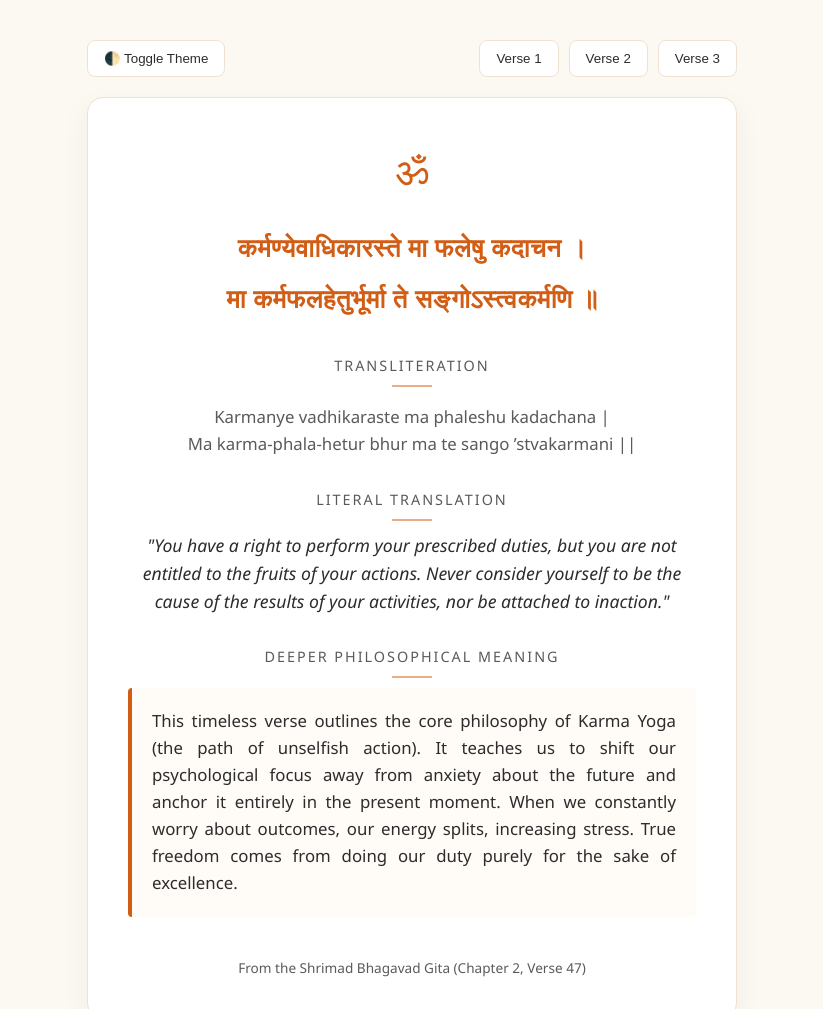
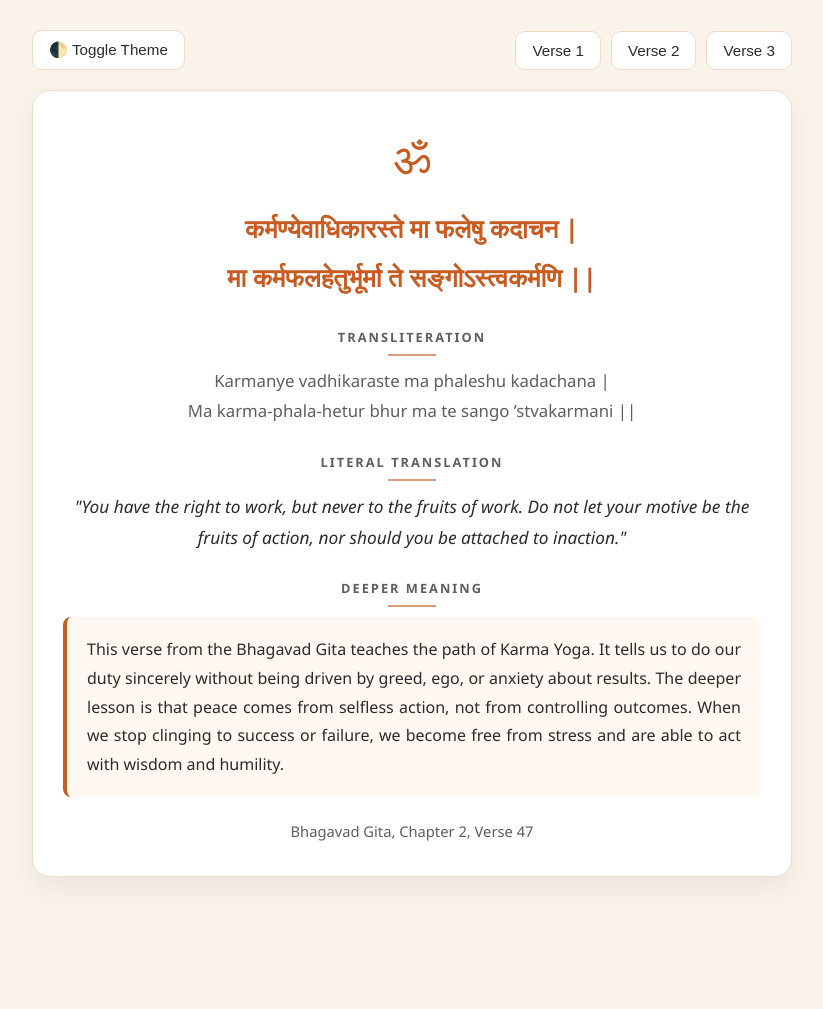
Before and after one commit to Hgoyal701/sanskrit-shloka, a plain HTML site: page index (4).html in a window 1280 px wide. Shown: the top 1009 px of the page, without its empty margins (228-1051 px from the left). After the commit the page ends 907 px from the top, so only its background shows below. Drawn offline with Linux system fonts and the light colour scheme.

Commit message:
Update index (4).html

```diff
--- a/index (4).html
+++ b/index (4).html
@@ -1,62 +1,70 @@
 <!DOCTYPE html>
 <html lang="en">
 <head>
-    <meta charset="UTF-8">
-    <meta name="viewport" content="width=device-width, initial-scale=1.0">
-    <title>Sanskrit Shlokas & Deeper Meanings</title>
+  <meta charset="UTF-8" />
+  <meta name="viewport" content="width=device-width, initial-scale=1.0" />
+  <title>Sanskrit Shloka Meaning</title>
   <style>
     :root {
-            --bg-color: #fcf8f2;
+      --bg-color: #f9f3eb;
       --card-bg: #ffffff;
-            --primary-color: #d25d14; /* Deep Saffron */
-            --text-dark: #2c2c2c;
-            --text-muted: #5a5a5a;
-            --border-color: #f0e2d3;
-            --highlight-bg: #fffbf7;
+      --primary-color: #c75b20;
+      --text-dark: #2b2b2b;
+      --text-muted: #5e5e5e;
+      --border-color: #eedcc9;
+      --highlight-bg: #fff8f2;
     }
 
     [data-theme="dark"] {
       --bg-color: #121212;
       --card-bg: #1e1e1e;
-            --primary-color: #ff7b29;
-            --text-dark: #e0e0e0;
-            --text-muted: #a0a0a0;
-            --border-color: #333333;
-            --highlight-bg: #261c15;
+      --primary-color: #ff9a57;
+      --text-dark: #f1f1f1;
+      --text-muted: #bdbdbd;
+      --border-color: #3a3a3a;
+      --highlight-bg: #261d19;
+    }
+
+    * {
+      box-sizing: border-box;
     }
 
     body {
-            font-family: 'Segoe UI', Tahoma, Geneva, Verdana, sans-serif;
-            background-color: var(--bg-color);
-            color: var(--text-dark);
       margin: 0;
-            padding: 40px 20px;
+      min-height: 100vh;
       display: flex;
-            flex-direction: column;
       justify-content: center;
       align-items: center;
-            min-height: 100vh;
-            line-height: 1.6;
-            transition: background-color 0.3s, color 0.3s;
+      background: var(--bg-color);
+      color: var(--text-dark);
+      font-family: "Segoe UI", Tahoma, Geneva, Verdana, sans-serif;
+      padding: 30px 20px;
+      transition: background 0.3s ease, color 0.3s ease;
+    }
+
+    .wrapper {
+      width: 100%;
+      max-width: 760px;
     }
 
     .controls {
       display: flex;
       justify-content: space-between;
-            max-width: 650px;
-            width: 100%;
+      align-items: center;
+      gap: 12px;
       margin-bottom: 20px;
+      flex-wrap: wrap;
     }
 
     .theme-btn, .nav-btn {
       background: var(--card-bg);
+      color: var(--text-dark);
       border: 1px solid var(--border-color);
-            color: var(--text-dark);
+      border-radius: 10px;
       padding: 10px 16px;
-            border-radius: 8px;
+      font-size: 0.95rem;
       cursor: pointer;
-            font-weight: 500;
-            transition: all 0.2s;
+      transition: 0.2s ease;
     }
 
     .theme-btn:hover, .nav-btn:hover {
@@ -64,88 +72,99 @@
       color: var(--primary-color);
     }
 
-        .shloka-nav {
+    .nav-btns {
       display: flex;
       gap: 10px;
+      flex-wrap: wrap;
     }
 
     .container {
-            max-width: 650px;
-            width: 100%;
       background: var(--card-bg);
-            padding: 40px;
-            border-radius: 16px;
-            box-shadow: 0 10px 30px rgba(0, 0, 0, 0.05);
       border: 1px solid var(--border-color);
-            text-align: center;
-            box-sizing: border-box;
+      border-radius: 18px;
+      padding: 35px 30px;
+      box-shadow: 0 12px 30px rgba(0, 0, 0, 0.06);
     }
 
     .decorative-icon {
-            font-size: 2.5rem;
+      text-align: center;
+      font-size: 2.8rem;
       color: var(--primary-color);
-            margin-bottom: 20px;
+      margin-bottom: 18px;
     }
 
     .shloka {
-            font-size: 1.6rem;
-            font-weight: 600;
+      font-size: clamp(1.5rem, 2vw, 2.1rem);
+      font-weight: 700;
       color: var(--primary-color);
-            margin-bottom: 30px;
-            line-height: 2;
-            letter-spacing: 0.5px;
       white-space: pre-line;
+      line-height: 1.9;
+      text-align: center;
+      margin-bottom: 24px;
     }
 
     .section-title {
-            font-size: 0.9rem;
+      font-size: 0.8rem;
+      letter-spacing: 2px;
       text-transform: uppercase;
-            letter-spacing: 2px;
       color: var(--text-muted);
-            margin-top: 30px;
+      margin-top: 26px;
       margin-bottom: 10px;
-            position: relative;
+      text-align: center;
+      font-weight: 600;
     }
 
     .section-title::after {
-            content: '';
+      content: "";
       display: block;
-            width: 40px;
+      width: 48px;
       height: 2px;
-            background-color: var(--primary-color);
-            margin: 8px auto 0 auto;
-            opacity: 0.5;
+      background: var(--primary-color);
+      margin: 8px auto 0;
+      opacity: 0.6;
+    }
+
+    .transliteration {
+      font-size: 1.05rem;
+      color: var(--text-muted);
+      text-align: center;
+      line-height: 1.8;
+      margin-bottom: 10px;
     }
 
     .translation {
-            font-size: 1.1rem;
+      font-size: 1.08rem;
       font-style: italic;
+      text-align: center;
       color: var(--text-dark);
-            margin-bottom: 25px;
+      margin-bottom: 18px;
+      line-height: 1.8;
     }
 
-        .deeper-meaning {
-            font-size: 1.05rem;
+    .meaning {
+      background: var(--highlight-bg);
+      border-left: 4px solid var(--primary-color);
+      padding: 18px 20px;
+      border-radius: 8px;
+      text-align: justify;
+      line-height: 1.8;
       color: var(--text-dark);
-            text-align: justify;
-            background-color: var(--highlight-bg);
-            padding: 20px;
-            border-left: 4px solid var(--primary-color);
-            border-radius: 4px;
     }
 
-        footer {
-            margin-top: 40px;
-            font-size: 0.85rem;
+    .source {
+      text-align: center;
+      margin-top: 24px;
+      font-size: 0.92rem;
       color: var(--text-muted);
     }
   </style>
 </head>
 <body>
-
+  <div class="wrapper">
     <div class="controls">
       <button class="theme-btn" id="themeToggle">🌓 Toggle Theme</button>
-        <div class="shloka-nav">
+
+      <div class="nav-btns">
         <button class="nav-btn" onclick="showShloka(0)">Verse 1</button>
         <button class="nav-btn" onclick="showShloka(1)">Verse 2</button>
         <button class="nav-btn" onclick="showShloka(2)">Verse 3</button>
@@ -158,60 +177,59 @@
       <div class="shloka" id="shlokaText"></div>
 
       <div class="section-title">Transliteration</div>
-        <p id="transliterationText" style="font-size: 1.05rem; color: var(--text-muted);"></p>
+      <div class="transliteration" id="transliterationText"></div>
 
       <div class="section-title">Literal Translation</div>
       <div class="translation" id="translationText"></div>
 
-        <div class="section-title">Deeper Philosophical Meaning</div>
-        <div class="deeper-meaning" id="meaningText"></div>
+      <div class="section-title">Deeper Meaning</div>
+      <div class="meaning" id="meaningText"></div>
 
-        <footer id="sourceText"></footer>
+      <div class="source" id="sourceText"></div>
+    </div>
   </div>
 
   <script>
     const shlokas = [
       {
-                text: "कर्मण्येवाधिकारस्ते मा फलेषु कदाचन ।\nमा कर्मफलहेतुर्भूर्मा ते सङ्गोऽस्त्वकर्मणि ॥",
+        text: "कर्मण्येवाधिकारस्ते मा फलेषु कदाचन |\nमा कर्मफलहेतुर्भूर्मा ते सङ्गोऽस्त्वकर्मणि ||",
         transliteration: "Karmanye vadhikaraste ma phaleshu kadachana |\nMa karma-phala-hetur bhur ma te sango ’stvakarmani ||",
-                translation: "\"You have a right to perform your prescribed duties, but you are not entitled to the fruits of your actions. Never consider yourself to be the cause of the results of your activities, nor be attached to inaction.\"",
-                meaning: "This timeless verse outlines the core philosophy of Karma Yoga (the path of unselfish action). It teaches us to shift our psychological focus away from anxiety about the future and anchor it entirely in the present moment. When we constantly worry about outcomes, our energy splits, increasing stress. True freedom comes from doing our duty purely for the sake of excellence.",
-                source: "From the Shrimad Bhagavad Gita (Chapter 2, Verse 47)"
+        translation: "\"You have the right to work, but never to the fruits of work. Do not let your motive be the fruits of action, nor should you be attached to inaction.\"",
+        meaning: "This verse from the Bhagavad Gita teaches the path of Karma Yoga. It tells us to do our duty sincerely without being driven by greed, ego, or anxiety about results. The deeper lesson is that peace comes from selfless action, not from controlling outcomes. When we stop clinging to success or failure, we become free from stress and are able to act with wisdom and humility.",
+        source: "Bhagavad Gita, Chapter 2, Verse 47"
       },
       {
-                text: "ॐ भूर्भुवः स्वः ।\nतत्सवितुर्वरेण्यं भर्गो देवस्य धीमहि ।\nधियो यो नः प्रचोदयात् ॥",
+        text: "ॐ भूर्भुवः स्वः |\nतत्सवितुर्वरेण्यं भर्गो देवस्य धीमहि |\nधियो यो नः प्रचोदयात् ||",
         transliteration: "Om bhur bhuvah svah |\nTat savitur varenyam bhargo devasya dhimahi |\nDhiyo yo nah prachodayat ||",
-                translation: "\"We meditate on the glorious splendor of the divine Vivifier (Sun God). May that divine light illuminate and inspire our collective intellect and minds.\"",
-                meaning: "The Gayatri Mantra is an invocation of cosmic intelligence. Instead of asking for physical objects or material success, it asks for the refinement of intellect ('Dhi'). The deeper philosophy teaches us that wisdom is the greatest human wealth. By tuning into the source of all light, we seek clarity of thought to navigate life righteously.",
-                source: "From the Rigveda (Mandala 3, Sukta 62, Verse 10)"
+        translation: "\"We meditate on the divine light of the Sun, the supreme source of wisdom and life. May it illuminate our intellect and guide us toward truth.\"",
+        meaning: "The Gayatri Mantra is a prayer for inner awakening. It does not ask for material possessions; instead, it asks for clarity of thought, wisdom, and the purification of the mind. The deeper meaning is that true growth begins when the intellect is illuminated by higher awareness, allowing us to move beyond ignorance and toward wisdom, compassion, and right action.",
+        source: "Rigveda, Mandala 3, Sukta 62, Verse 10"
       },
       {
-                text: "ॐ त्र्यम्बकं यजामहे सुगन्धिं पुष्टिवर्धनम् ।\nउर्वारुकमिव बन्धनान्मृत्योर्मुक्षीय मामृतात् ॥",
+        text: "ॐ त्र्यम्बकं यजामहे सुगन्धिं पुष्टिवर्धनम् |\nउर्वारुकमिव बन्धनान्मृत्योर्मुक्षीय मामृतात् ||",
         transliteration: "Om tryambakam yajamahe sugandhim pushti-vardhanam |\nUrvarukam iva bandhanan mrityor mukshiya mamritat ||",
-                translation: "\"We worship the three-eyed Lord (Shiva), who is fragrant and who nourishes all beings. May He liberate us from death, like a ripe cucumber easily detaching from its vine, and lead us into immortality.\"",
-                meaning: "Known as the Mahamrityunjaya Mantra, this verse is a meditation on conquering fear—specifically the fear of death and decay. The metaphor of the cucumber is deeply philosophical: a cucumber does not fight or scream when it detaches from the vine; it drops naturally when it matures. The mantra asks for spiritual maturity so that we can surrender our attachments smoothly when life transitions.",
-                source: "From the Rigveda & Yajurveda"
+        translation: "\"We worship the three-eyed Lord, who nourishes and sustains all beings. May He liberate us from the bondage of death and grant us immortality and peace.\"",
+        meaning: "This is the Mahamrityunjaya Mantra, a prayer for protection from fear, suffering, and death. The deeper meaning is not just physical survival, but liberation from ignorance, attachment, and mortality of the mind. It reminds us that the divine can transform fear into faith, and that spiritual awareness helps us rise above the temporary nature of worldly suffering.",
+        source: "Rigveda and Yajurveda"
       }
     ];
 
     function showShloka(index) {
       const data = shlokas[index];
-            document.getElementById('shlokaText').innerText = data.text;
-            document.getElementById('transliterationText').innerText = data.transliteration;
-            document.getElementById('translationText').innerText = data.translation;
-            document.getElementById('meaningText').innerHTML = data.meaning;
-            document.getElementById('sourceText').innerText = data.source;
+      document.getElementById("shlokaText").innerText = data.text;
+      document.getElementById("transliterationText").innerText = data.transliteration;
+      document.getElementById("translationText").innerText = data.translation;
+      document.getElementById("meaningText").innerHTML = data.meaning;
+      document.getElementById("sourceText").innerText = data.source;
     }
 
-        // Theme Toggle Setup
-        const themeToggle = document.getElementById('themeToggle');
-        themeToggle.addEventListener('click', () => {
-            const currentTheme = document.documentElement.getAttribute('data-theme');
-            const newTheme = currentTheme === 'dark' ? 'light' : 'dark';
-            document.documentElement.setAttribute('data-theme', newTheme);
+    const themeToggle = document.getElementById("themeToggle");
+    themeToggle.addEventListener("click", () => {
+      const currentTheme = document.documentElement.getAttribute("data-theme");
+      const newTheme = currentTheme === "dark" ? "light" : "dark";
+      document.documentElement.setAttribute("data-theme", newTheme);
     });
 
-        // Initialize with first shloka
     showShloka(0);
   </script>
 </body>
```
Lines whose indentation alone changed are shown as unchanged.
